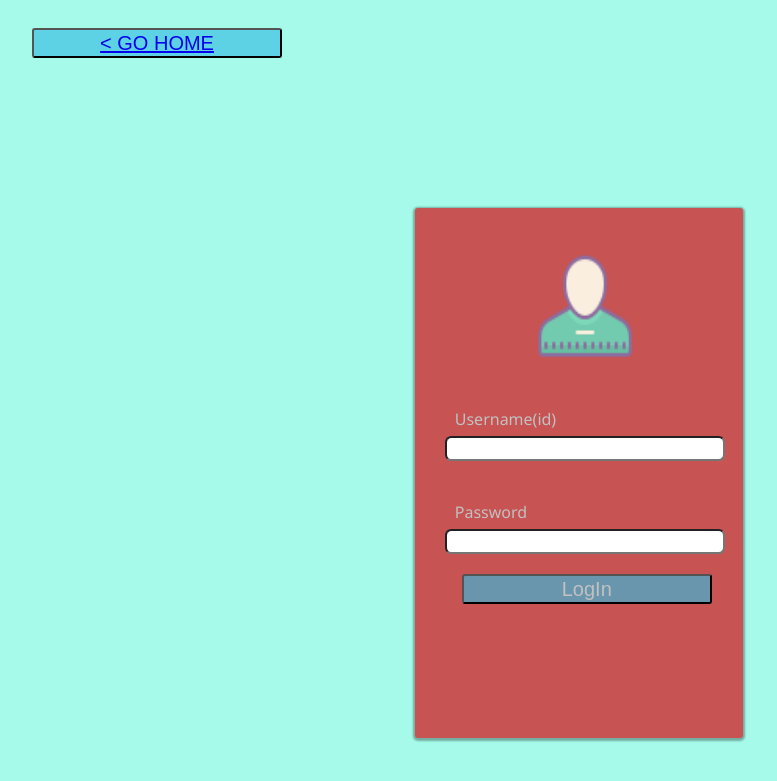
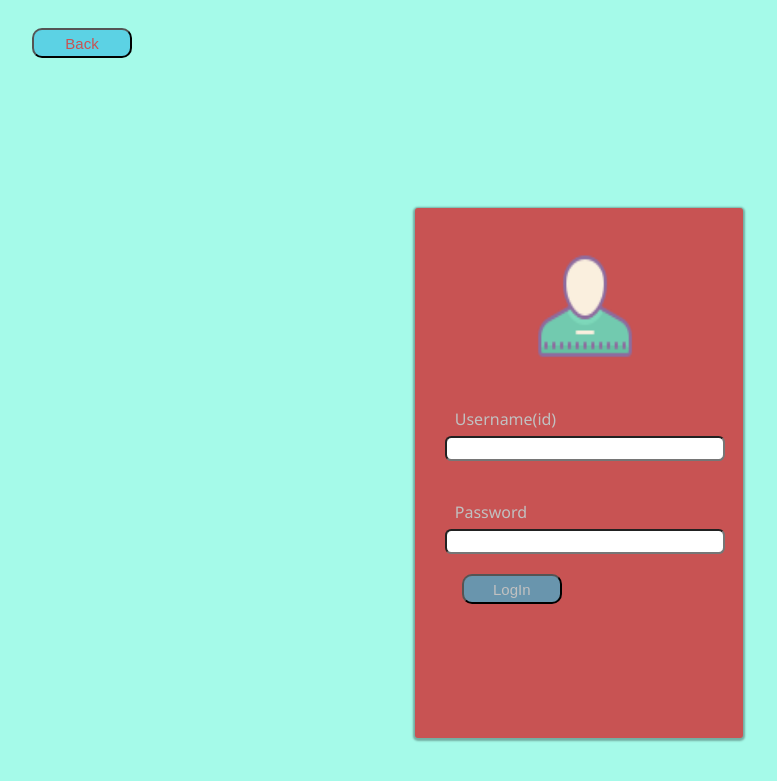
Before and after one commit to redonosmanollaj/PI_1819_Gr31, a PHP site: page /Login.php in a window 1280 px wide. Shown: the top 781 px of the page, without its empty margins (23-800 px from the left). Run offline with PHP 8.4, Linux system fonts and the light colour scheme.

Commit message:
little css changes

```diff
--- a/Login.php
+++ b/Login.php
@@ -89,7 +89,7 @@ function get_post($conn,$var){
 ?>
 
 <body>
-<button class="hyrja"><a href="index.html">< GO HOME</a></button>
+<button class="hyrja"><a href="index.html">Back</a></button>
 
         <div class="login">
             <a><img src="images/login.png" class="img"></a>
--- a/css/Login.css
+++ b/css/Login.css
@@ -33,15 +33,23 @@
 }
 .hyrja {
     background-color: rgba(51, 188, 226, 0.634);
-    border-radius: 3px;
-    width: 250px;
+    border-radius: 10px;
+    width: 100px;
     height: 30;
-    font-size: 20px;
+    font-size: 15px;
     margin-top: 20px;
     margin-left: 47px;
     color: rgb(193, 193, 193);
     font-family: fantasy;
 }
+.hyrja:hover{
+    text-decoration: overline;
+    background-color: dodgerblue;
+}
+a{
+    text-decoration: none;
+    color: rgb(200, 83, 83);
+}
 body {
     background-color: rgba(153, 250, 231, 0.883);
 }
--- a/css/registration-design.css
+++ b/css/registration-design.css
@@ -79,6 +79,11 @@
 	-webkit-border-radius:40px;
 	border:1px solid #095B7E
 	}
+	a{
+		text-decoration: none;
+	}
+
+
 
 	#studentWrapper {
 		width: 850px;
```
